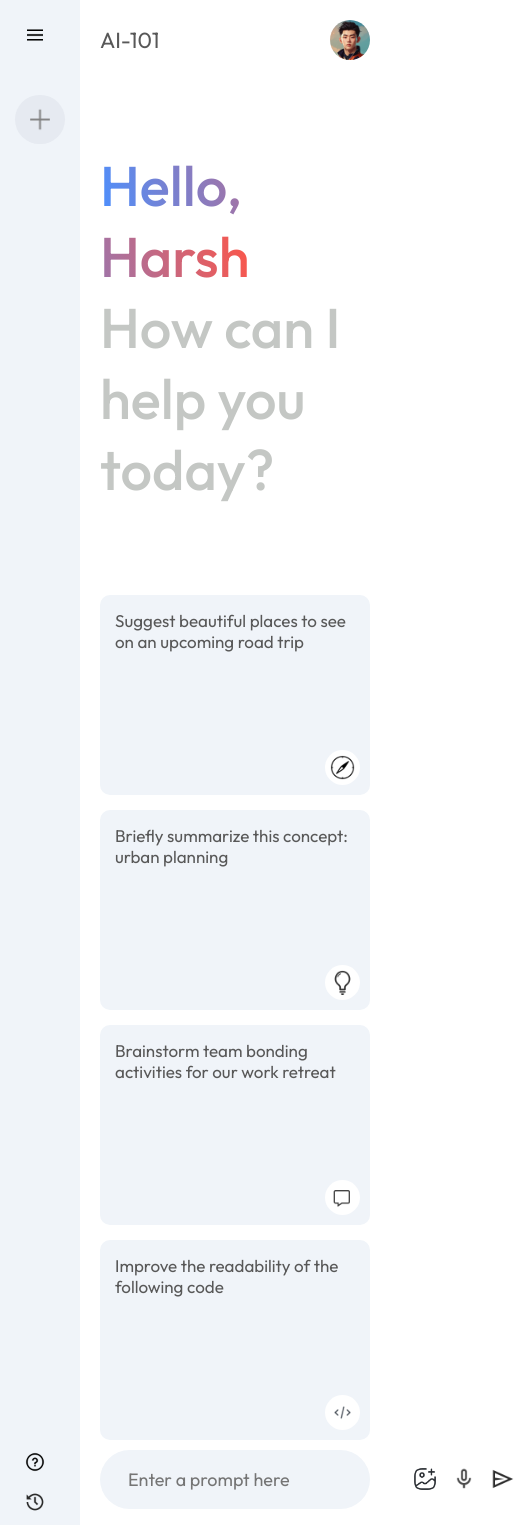
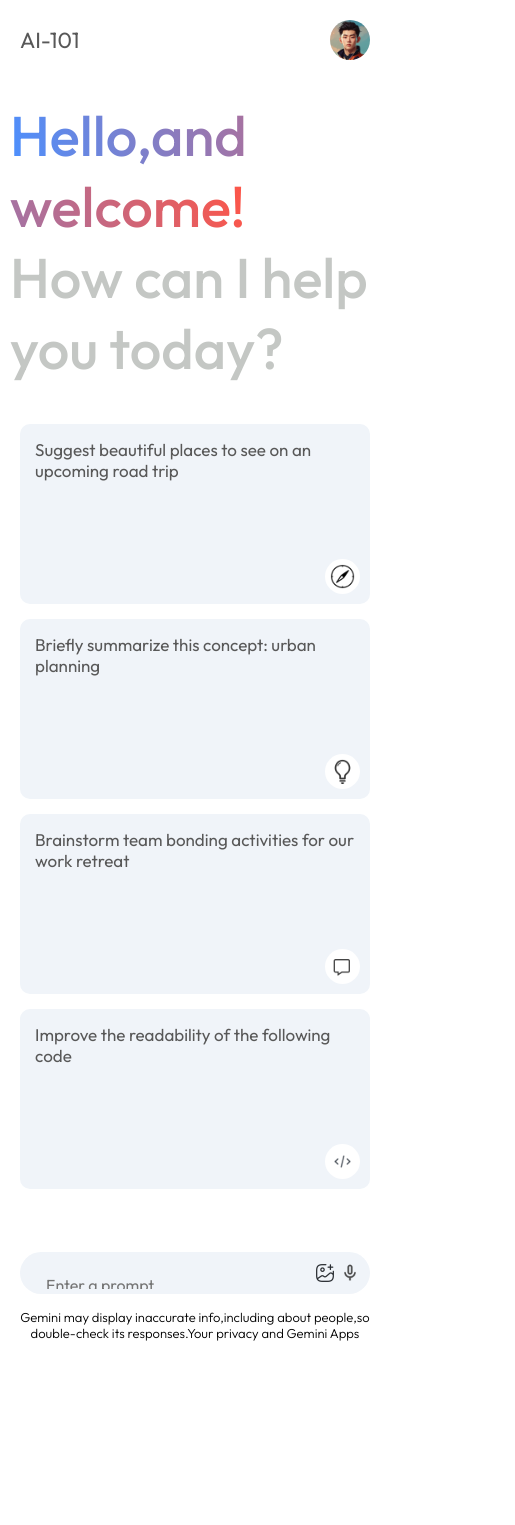
Before and after one commit to h4-harshh/AI_101, a React (Vite) app: page / in a window 390 px wide. Shown: the top 1525 px of the page, 515 px wide, since content can reach past the window. After the commit the page ends 1356 px from the top, so only its background shows below. Built offline with nearby package versions, Linux system fonts and the light colour scheme.

Commit message:
UI completed

```diff
--- a/package.json
+++ b/package.json
@@ -10,6 +10,7 @@
     "preview": "vite preview"
   },
   "dependencies": {
+    "@google/generative-ai": "^0.19.0",
     "react": "^18.3.1",
     "react-dom": "^18.3.1"
   },
--- a/src/components/Main/Main.css
+++ b/src/components/Main/Main.css
@@ -28,11 +28,11 @@
 
 
 .main .greet{
-    margin:50px 0px;
+    margin:10px 0px;
     font-size: 56px;
     color:#c4c7c4;
     font-weight: 500;
-    padding:20px;
+    padding:10px;
 }
 
 .main .greet span{
@@ -49,7 +49,7 @@
 }
 
 .main .card{
-    height: 200px;
+    height: 180px;
     padding: 15px;
     background-color: #f0f4f9;
     border-radius: 10px;
@@ -101,13 +101,22 @@
 }
 
 
-.search-box input{
+.search-box textarea{
     flex:1;
     background: transparent;
     border:none;
     outline:none;
     padding: 8px;
     font-size: 18px;
+    overflow: hidden;
+    height: 1.5rem;
+    resize: none;
+    padding: 1rem;
+    box-sizing: border-box;
+    font-size: 1rem;
+    line-height: 1.5rem;
+    border-radius: 4px;
+    justify-content: center;
 }
 
 .search-box div{
@@ -122,3 +131,86 @@
     text-align: center;
     font-weight: 300;
 }
+
+
+.result{
+    padding:0px 5%;
+    max-height: 70vh;
+    overflow-y: scroll;
+}
+
+.result::-webkit-scrollbar{
+    display: none;
+}
+
+.result-title{
+    margin:40px 0px;
+    display: flex;
+    align-items: center;
+    gap:20px;
+}
+
+.result img{
+    width: 40px;
+    border-radius: 50%;
+}
+
+.result-data{
+    display: flex;
+    align-items: start;
+    gap:20px;
+}
+
+.loader{
+    width:100%;
+    display: flex;
+    flex-direction: column;
+    gap: 10px;
+}
+
+.loader hr{
+    border-radius: 4px;
+    border: none;
+    background-color: #f6f7f8;
+    background: linear-gradient(to right,#9ed7ff,#ffffff,#9ed7ff);
+    background-size: 800px 50px;
+    height: 20px;
+    animation:loader 3s infinite linear;
+}
+@keyframes loader {
+    0%{
+        background-position: -800px 0px;
+    }
+    100%{
+        background-position: 800px 0px;
+    }
+}
+
+
+.result-data p{
+    font-size: 17px;
+    font-weight: 300;
+    line-height: 1.8;
+}
+
+
+
+/* responsive */
+@media (max-width:600px) {
+    .cards{
+        margin-bottom: 20px;
+    }
+    .main-bottom textarea{
+        flex:none;
+        width:150px;
+    }
+    .main-bottom img{
+        width:20px;
+    }
+    .search-box{
+        padding: 5px 10px;
+    }
+    .search-box div{
+        gap: 5px;
+    }
+}
--- a/src/components/Main/Main.jsx
+++ b/src/components/Main/Main.jsx
@@ -1,8 +1,26 @@
-import React from 'react';
+import React,{useContext} from 'react';
 import './Main.css';
 import { assets } from '../../assets/assets';
+import {Context} from '../../context/Context.jsx'
 
 const Main = () => {
+
+
+    const {onSent,recentPrompt,showResult,loading,resultData,setInput,input}=useContext(Context);
+
+    const handleKeyDown = (e) => {
+        if (e.key === 'Enter') {
+          if (e.shiftKey) {
+            e.preventDefault();
+            setInput(input + "\n");
+          } else if (input) {
+            e.preventDefault();
+            onSent(input);
+          }
+        }
+    };
+
+
   return (
     <div className='main'>
         <div className="nav">
@@ -10,8 +28,11 @@ const Main = () => {
             <img src={assets.user_icon} alt="" />
         </div>
         <div className="main-container">
+
+            {!showResult
+            ?<>
                 <div className="greet">
-                <p><span>Hello, Harsh</span></p>
+                    <p><span>Hello,and welcome!</span></p>
                     <p>How can I help you today?</p>
                 </div>
                 <div className="cards">
@@ -32,13 +53,35 @@ const Main = () => {
                         <img src={assets.code_icon} alt="" />
                     </div>
                 </div>
+            </>
+            :<div className='result'>
+                <div className="result-title">
+                    <img src={assets.user_icon} alt="" />
+                    <p>{recentPrompt}</p>
+                </div>
+                <div className="result-data">
+                    <img src={assets.gemini_icon} alt="" />
+                    {loading
+                    ?<div className='loader'>
+                        <hr />
+                        <hr />
+                        <hr />
+                    </div>
+                    :<p dangerouslySetInnerHTML={{__html:resultData}}></p>
+                    }
+                </div>
+            </div>
+        }
+
+
+
             <div className="main-bottom">
                 <div className="search-box">
-                    <input type="text" placeholder='Enter a prompt here' />
+                    <textarea onKeyDown={handleKeyDown} onChange={(e)=>setInput(e.target.value)} value={input} type="text" placeholder='Enter a prompt here' />
                     <div>
                         <img src={assets.gallery_icon} alt="" />
                         <img src={assets.mic_icon} alt="" />
-                        <img src={assets.send_icon} alt="" />
+                        {input?<img onClick={()=>onSent()} src={assets.send_icon} alt="" />:null}
                     </div>
                 </div>
                 <p className="bottom-info">
--- a/src/components/Sidebar/Sidebar.css
+++ b/src/components/Sidebar/Sidebar.css
@@ -34,6 +34,7 @@
 .sidebar .recent{
     display: flex;
     flex-direction: column;
+    animation: fadeIn 1.5s;
 }
 
 .sidebar .recent-title{
@@ -66,3 +67,12 @@
     padding-right: 10px;
     cursor: pointer;
 }
+
+
+
+/* responsive */
+@media (max-width:600px){
+    .sidebar{
+        display: none;
+    }
+}
--- a/src/components/Sidebar/Sidebar.jsx
+++ b/src/components/Sidebar/Sidebar.jsx
@@ -1,29 +1,38 @@
-import React,{useState} from 'react'
+import React,{useContext, useState} from 'react'
 import './Sidebar.css';
 import {assets} from '../../assets/assets';
+import { Context } from '../../context/Context';
 
 const Sidebar = () => {
 
 
     const [extended,setExtended]=useState(false);
+    const {onSent,prevPrompts,setRecentPrompt,newChat}=useContext(Context);
 
-
+    const loadPrompt = async (prompt)=>{
+        setRecentPrompt(prompt);
+        await onSent(prompt);
+    }
 
   return (
     <div className='sidebar'>
         <div className="top">
             <img onClick={()=>setExtended(prev=>!prev)} className='menu' src={assets.menu_icon} alt="" />
-            <div className="new-chat">
+            <div onClick={()=>newChat()} className="new-chat">
                 <img src={assets.plus_icon} alt="" />
                 {extended?<p>New Chat</p>:null}
             </div>
             {extended?
             <div className="recent">
                 <p className="recent-title">Recent</p>
-                <div className="recent-entry">
-                    <img src={assets.message_icon} alt="" />
-                    <p>What is react...</p>
-                </div>
+                {prevPrompts.map((item,index)=>{
+                    return(
+                        <div onClick={()=>loadPrompt(item)} className="recent-entry">
+                            <img src={assets.message_icon} alt="" />
+                            <p>{item.slice(0,18)} ...</p>
+                        </div>
+                    )
+                })}
             </div>:null
             }
 
--- /dev/null
+++ b/src/config/api-101.js
@@ -0,0 +1,46 @@
+
+/*
+ * Install the Generative AI SDK
+ *
+ * $ npm install @google/generative-ai
+ */
+
+
+  import {
+    GoogleGenerativeAI,
+    HarmCategory,
+    HarmBlockThreshold,
+  } from "@google/generative-ai";
+
+//   const apiKey = process.env.GEMINI_API_KEY;
+  const apiKey = "AIzaSyAtDUwdGdBcXVyo5xnX2vQI0UbREGtlaNk";
+  const genAI = new GoogleGenerativeAI(apiKey);
+
+  const model = genAI.getGenerativeModel({
+    model: "gemini-1.5-flash",
+  });
+
+  const generationConfig = {
+    temperature: 1,
+    topP: 0.95,
+    topK: 64,
+    maxOutputTokens: 8192,
+    responseMimeType: "text/plain",
+  };
+
+  async function run(prompt) {
+    const chatSession = model.startChat({
+      generationConfig,
+   // safetySettings: Adjust safety settings
+   // See https://ai.google.dev/gemini-api/docs/safety-settings
+      history: [
+      ],
+    });
+
+    const result = await chatSession.sendMessage(prompt);
+    const response=result.response;
+    console.log(response.text());
+    return response.text();
+  }
+
+  export default run;
--- /dev/null
+++ b/src/context/Context.jsx
@@ -0,0 +1,93 @@
+import { createContext,useState,useEffect } from "react";
+import run from "../config/api-101.js"
+
+
+export const Context=createContext();
+
+
+const ContextProvider=(props)=>{
+
+
+    const [input,setInput]=useState("");
+    const [recentPrompt,setRecentPrompt]=useState("");
+    const [prevPrompts,setPrevPrompts]=useState([]);
+    const [showResult,setShowResult]=useState(false);
+    const [loading,setLoading]=useState(false);
+    const [resultData,setResultData]=useState("");
+
+
+    const delayPara = (index,nextWord) =>{
+        setTimeout(function(){
+            setResultData(prev=>prev+nextWord);
+        },75*index)
+    }
+
+
+    const newChat = ()=>{
+        setLoading(false);
+        setShowResult(false);
+    }
+
+    const onSent=async (prompt)=>{
+
+        setResultData("");
+        setLoading(true);
+        setShowResult(true);
+        let response;
+        if(prompt !== undefined){
+            response=await run(prompt);
+            setRecentPrompt(prompt);
+        }
+        else{
+            // setRecentPrompt(input);
+            setPrevPrompts(prev=>[...prev,input]);
+            // const response=await run(input);
+            setRecentPrompt(input);
+            response=await run(input);
+        }
+
+        let responseArray=response.split("**");
+        let newResponse="";
+        for(let i=0;i<responseArray.length;i++){
+            if(i === 0 || i%2!==1){
+                newResponse +=responseArray[i];
+            }
+            else{
+                newResponse+="<b>"+responseArray[i]+"</b>";
+            }
+        }
+        let newResponse2 = newResponse.split("*").join("</br>");
+
+        let newResponseArray = newResponse2.split(" ");
+        for(let i=0;i<newResponseArray.length;i++)
+        {
+            const nextWord=newResponseArray[i];
+            delayPara(i,nextWord+" ");
+        }
+        setLoading(false);
+        setInput("");
+    }
+
+
+    const contextValue={
+        prevPrompts,
+        setPrevPrompts,
+        onSent,
+        setRecentPrompt,
+        recentPrompt,
+        showResult,
+        loading,
+        resultData,
+        input,
+        setInput,
+        newChat
+    }
+
+    return (
+        <Context.Provider value={contextValue} >
+            {props.children}
+        </Context.Provider>
+    )
+}
+
+export default ContextProvider
--- a/src/index.css
+++ b/src/index.css
@@ -10,4 +10,14 @@
 #root{
   min-height: 100vh;
   display: flex;
+  animation: fadeIn 1.5s;
 }
+
+@keyframes fadeIn {
+  0%{
+    opacity: 0;
+  }
+  100%{
+    opacity: 1;
+  }
+}
--- a/src/main.jsx
+++ b/src/main.jsx
@@ -2,9 +2,10 @@ import { StrictMode } from 'react'
 import { createRoot } from 'react-dom/client'
 import App from './App.jsx'
 import './index.css'
+import ContextProvider from './context/Context.jsx'
 
 createRoot(document.getElementById('root')).render(
-  <StrictMode>
+  <ContextProvider>
     <App />
-  </StrictMode>,
+  </ContextProvider>,
 )
```
Also changed, not shown: 1 other file (tests, documents, lock files or other folders). Lines whose indentation alone changed are shown as unchanged.
